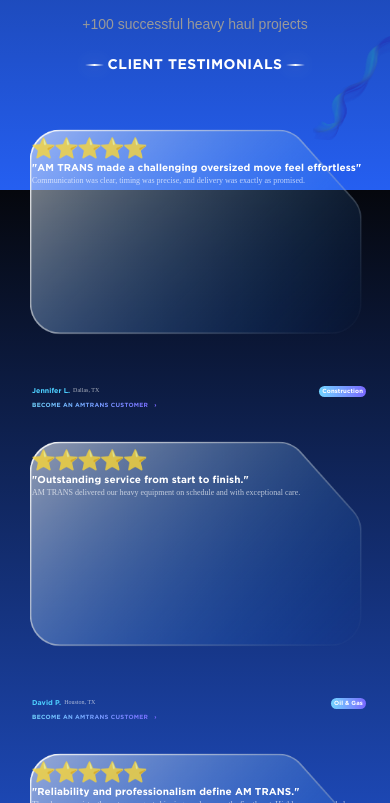
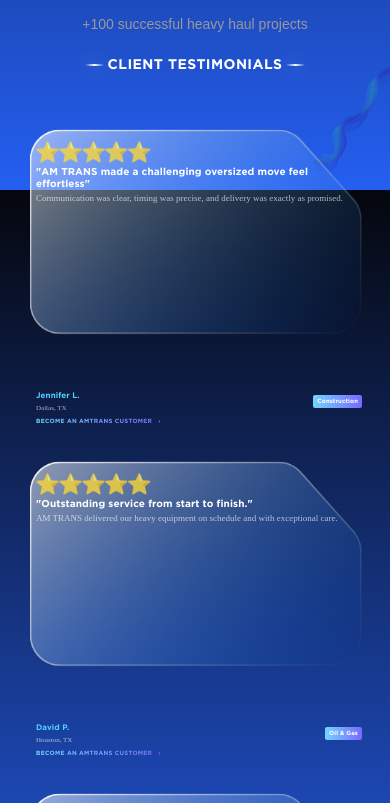
Before and after one commit to Mariabolona/AM-Trans-Site, a website built with Vite: page index.html in a window 390 px wide. Shown: the part 3186-3989 px from the top of the page. Built offline with nearby package versions, Linux system fonts and the light colour scheme; files whose address does not match are found by name.

Commit message:
Revert testimonial cards to working version from previous commit

```diff
--- a/src/style.css
+++ b/src/style.css
@@ -2718,38 +2718,56 @@ p, span, li { color: var(--navy-muted); }
   }
 
   .testimonial-stars {
+    display: flex;
     gap: 0;
-    margin-bottom: 1px;
+    align-self: start;
+    position: relative;
+    z-index: 10;
+    margin-bottom: 0px;
   }
 
   .testimonial-title {
-    font-size: 14px;
-    line-height: 1.2;
+    font-size: 13px;
+    line-height: 1.3;
     font-weight: 700;
     margin: 0;
+    color: #fff;
   }
 
   .testimonial-body {
-    font-size: 12px;
+    font-size: 11px;
     line-height: 1.4;
     word-break: break-word;
     margin: 0;
+    max-height: 120px;
+    overflow: hidden;
+    display: -webkit-box;
+    -webkit-line-clamp: 5;
+    line-clamp: 5;
+    -webkit-box-orient: vertical;
+    color: rgba(255, 255, 255, 0.68);
   }
 
   .testimonial-footer {
-    padding-top: 4px;
-    gap: 6px;
+    display: flex;
+    align-items: center;
+    justify-content: space-between;
+    padding-top: 8px;
+    gap: 8px;
     align-self: end;
   }
 
   .testimonial-info {
+    display: flex;
     flex-direction: column;
     gap: 2px;
   }
 
   .testimonial-name {
-    font-size: 10px;
+    font-size: 11px;
     margin: 0;
+    font-weight: 700;
+    color: #4dd0ff;
   }
 
   .testimonial-location {
@@ -2758,18 +2776,21 @@ p, span, li { color: var(--navy-muted); }
   }
 
   .testimonial-tag {
-    padding: 2px 8px;
+    padding: 3px 8px;
     font-size: 8px;
+    background-color: rgba(77, 208, 255, 0.2);
+    border-radius: 2px;
   }
 
   .testimonial-cta {
-    font-size: 8px;
-    margin-top: 2px;
+    font-size: 6px;
+    margin-top: 0px;
     width: fit-content;
   }
 
   .star {
-    font-size: 12px;
+    font-size: 14px;
+    display: inline-block;
     position: relative;
     z-index: 10;
     margin: 0 -2px;
@@ -2963,15 +2984,16 @@ p, span, li { color: var(--navy-muted); }
 
   /* Testimonial cards extra small */
   .testimonial-card {
-    padding: 12px;
-    padding-left: 20px;
-    padding-top: 16px;
-    padding-bottom: 12px;
-    min-height: 300px;
     max-width: 100%;
+    min-height: 320px;
+    padding: 16px;
+    padding-left: 24px;
+    padding-top: 20px;
+    padding-bottom: 16px;
     background-size: contain;
+    background-repeat: no-repeat;
     background-position: top center;
-    gap: 2px;
+    gap: 3px;
     overflow: hidden;
     display: grid;
     grid-template-rows: auto auto 1fr auto;
@@ -2984,17 +3006,17 @@ p, span, li { color: var(--navy-muted); }
 
   .testimonial-stars {
     gap: 0;
-    margin-bottom: 2px;
-  }
-
-  .testimonial-title { font-size: 10px; line-height: 1.2; font-weight: 700; word-break: break-word; margin: 0; }
-  .testimonial-body { font-size: 8px; line-height: 1.3; word-break: break-word; margin: 0; }
-  .star { font-size: 11px; margin: 0 -1px; }
-  .testimonial-footer { margin-top: 0; padding-top: 2px; gap: 3px; flex-wrap: wrap; align-self: end; }
-  .testimonial-info { flex-direction: row; gap: 3px; }
-  .testimonial-name { font-size: 7px; margin: 0; }
-  .testimonial-location { font-size: 6px; margin: 0; }
-  .testimonial-tag { padding: 1px 3px; font-size: 6px; }
+    margin-bottom: 1px;
+  }
+
+  .testimonial-title { font-size: 10px; line-height: 1.2; font-weight: 700; word-break: break-word; margin: 0; color: #fff; }
+  .testimonial-body { font-size: 9px; line-height: 1.3; word-break: break-word; margin: 0; max-height: 100px; overflow: hidden; display: -webkit-box; -webkit-line-clamp: 5; line-clamp: 5; -webkit-box-orient: vertical; color: rgba(255, 255, 255, 0.68); }
+  .star { font-size: 11px; margin: 0 -1px; display: inline-block; position: relative; z-index: 10; line-height: 1; }
+  .testimonial-footer { display: flex; align-items: center; justify-content: space-between; margin-top: 0; padding-top: 6px; gap: 6px; align-self: end; }
+  .testimonial-info { display: flex; flex-direction: column; gap: 1px; }
+  .testimonial-name { font-size: 8px; margin: 0; font-weight: 700; color: #4dd0ff; }
+  .testimonial-location { font-size: 7px; margin: 0; }
+  .testimonial-tag { padding: 2px 4px; font-size: 6px; background-color: rgba(77, 208, 255, 0.2); border-radius: 2px; }
   .testimonial-cta { font-size: 6px; width: fit-content; }
 
   /* Companies extra small */
```
